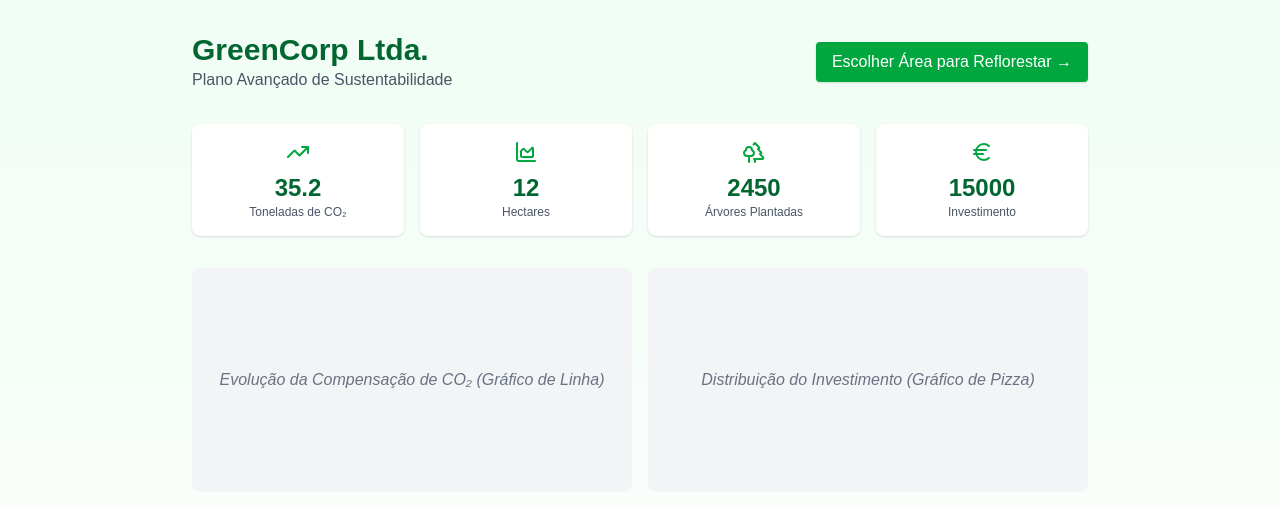
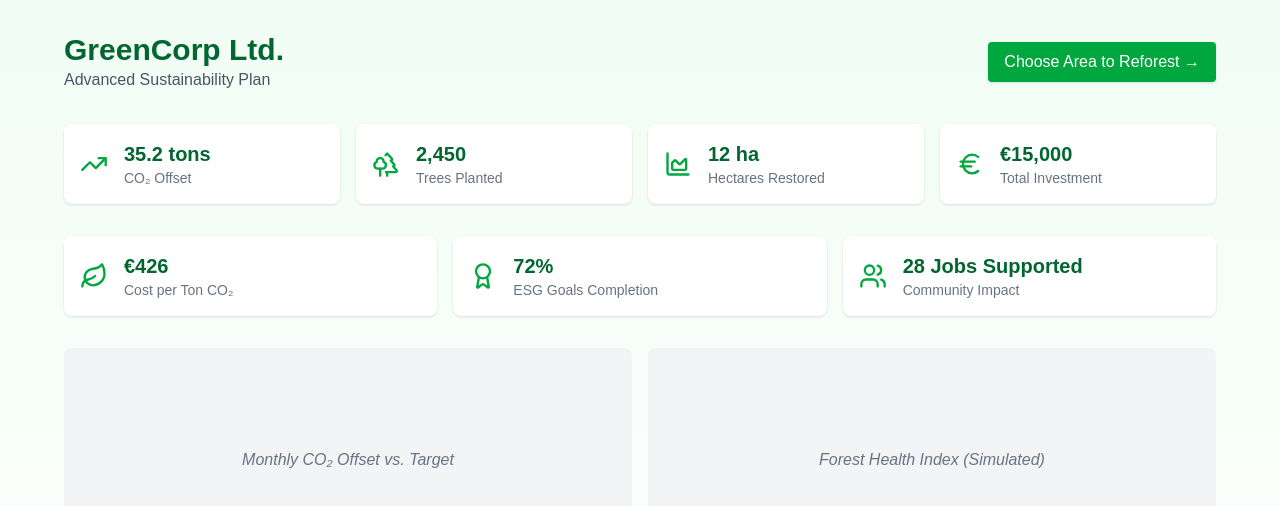
Before and after one commit to Piyush77Bansal/GreenPledge, a Next.js app: page /dashboard in a window 1280 px wide. Shown: the top 506 px of the page. Built offline with nearby package versions, Linux system fonts and the light colour scheme.

Commit message:
feat: enhance CompanyDashboard with new metrics and improved layout

```diff
--- a/src/app/dashboard/page.jsx
+++ b/src/app/dashboard/page.jsx
@@ -1,45 +1,56 @@
 "use client";
-import { TrendingUp, Trees, AreaChart, Euro } from "lucide-react";
+import { TrendingUp, Trees, AreaChart, Euro, Leaf, Award, Users } from "lucide-react";
 import Link from "next/link";
 
 export default function CompanyDashboard() {
     return (
         <div className="min-h-screen bg-gradient-to-b from-green-50 to-white p-8">
-            <div className="max-w-4xl mx-auto">
+            <div className="max-w-6xl mx-auto">
                 <div className="flex justify-between items-center mb-8">
                     <div>
-                        <h1 className="text-3xl font-bold text-green-800">GreenCorp Ltda.</h1>
-                        <p className="text-gray-600">Plano Avançado de Sustentabilidade</p>
+                        <h1 className="text-3xl font-bold text-green-800">GreenCorp Ltd.</h1>
+                        <p className="text-gray-600">Advanced Sustainability Plan</p>
                     </div>
                     <Link href="/map">
                         <button className="bg-green-600 hover:bg-green-700 text-white py-2 px-4 rounded shadow">
-                            Escolher Área para Reflorestar →
+                            Choose Area to Reforest →
                         </button>
                     </Link>
                 </div>
 
-                <div className="grid grid-cols-2 sm:grid-cols-4 gap-4 mb-8">
-                    <StatCard icon={TrendingUp} value={35.2} label="Toneladas de CO₂" />
-                    <StatCard icon={AreaChart} value={12} label="Hectares" />
-                    <StatCard icon={Trees} value={2450} label="Árvores Plantadas" />
-                    <StatCard icon={Euro} value={15000} label="Investimento" />
+                {/* High-level ESG Metrics */}
+                <div className="grid grid-cols-2 md:grid-cols-4 gap-4 mb-8">
+                    <MetricCard icon={TrendingUp} label="CO₂ Offset" value="35.2 tons" />
+                    <MetricCard icon={Trees} label="Trees Planted" value="2,450" />
+                    <MetricCard icon={AreaChart} label="Hectares Restored" value="12 ha" />
+                    <MetricCard icon={Euro} label="Total Investment" value="€15,000" />
                 </div>
 
-                <div className="grid grid-cols-1 sm:grid-cols-2 gap-4">
-                    <ChartPlaceholder title="Evolução da Compensação de CO₂ (Gráfico de Linha)" />
-                    <ChartPlaceholder title="Distribuição do Investimento (Gráfico de Pizza)" />
+                {/* Additional Metrics (impactful) */}
+                <div className="grid grid-cols-1 md:grid-cols-3 gap-4 mb-8">
+                    <MetricCard icon={Leaf} label="Cost per Ton CO₂" value="€426" />
+                    <MetricCard icon={Award} label="ESG Goals Completion" value="72%" />
+                    <MetricCard icon={Users} label="Community Impact" value="28 Jobs Supported" />
+                </div>
+
+                {/* Charts placeholders */}
+                <div className="grid grid-cols-1 md:grid-cols-2 gap-4">
+                    <ChartPlaceholder title="Monthly CO₂ Offset vs. Target" />
+                    <ChartPlaceholder title="Forest Health Index (Simulated)" />
                 </div>
             </div>
         </div>
     );
 }
 
-function StatCard({ icon: Icon, value, label }) {
+function MetricCard({ icon: Icon, label, value }) {
     return (
-        <div className="bg-white rounded-lg shadow p-4 text-center">
-            <Icon className="mx-auto text-green-600 mb-2" size={24} />
-            <div className="text-2xl font-bold text-green-800">{value}</div>
-            <div className="text-xs text-gray-600">{label}</div>
+        <div className="bg-white rounded-lg shadow p-4 flex items-center gap-4">
+            <Icon className="text-green-600" size={28} />
+            <div>
+                <div className="text-xl font-semibold text-green-800">{value}</div>
+                <div className="text-sm text-gray-500">{label}</div>
+            </div>
         </div>
     );
 }
```
